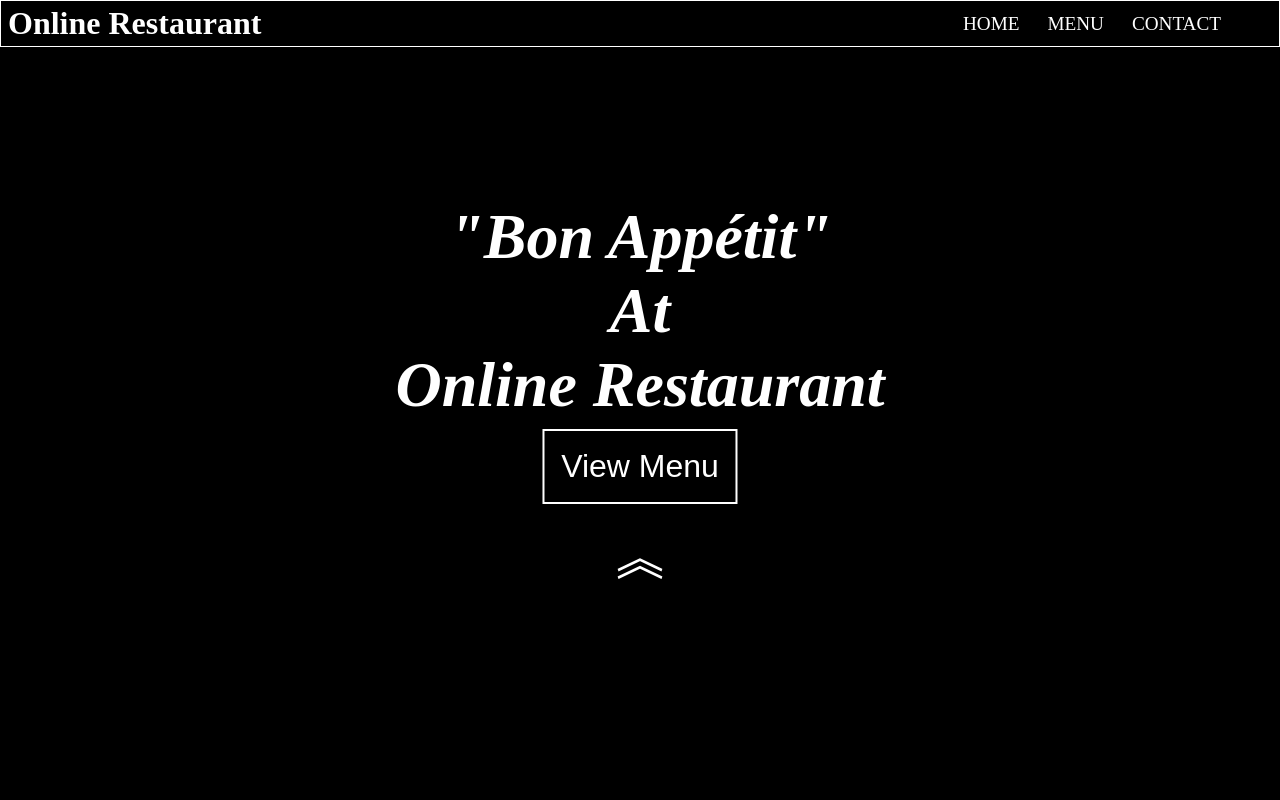
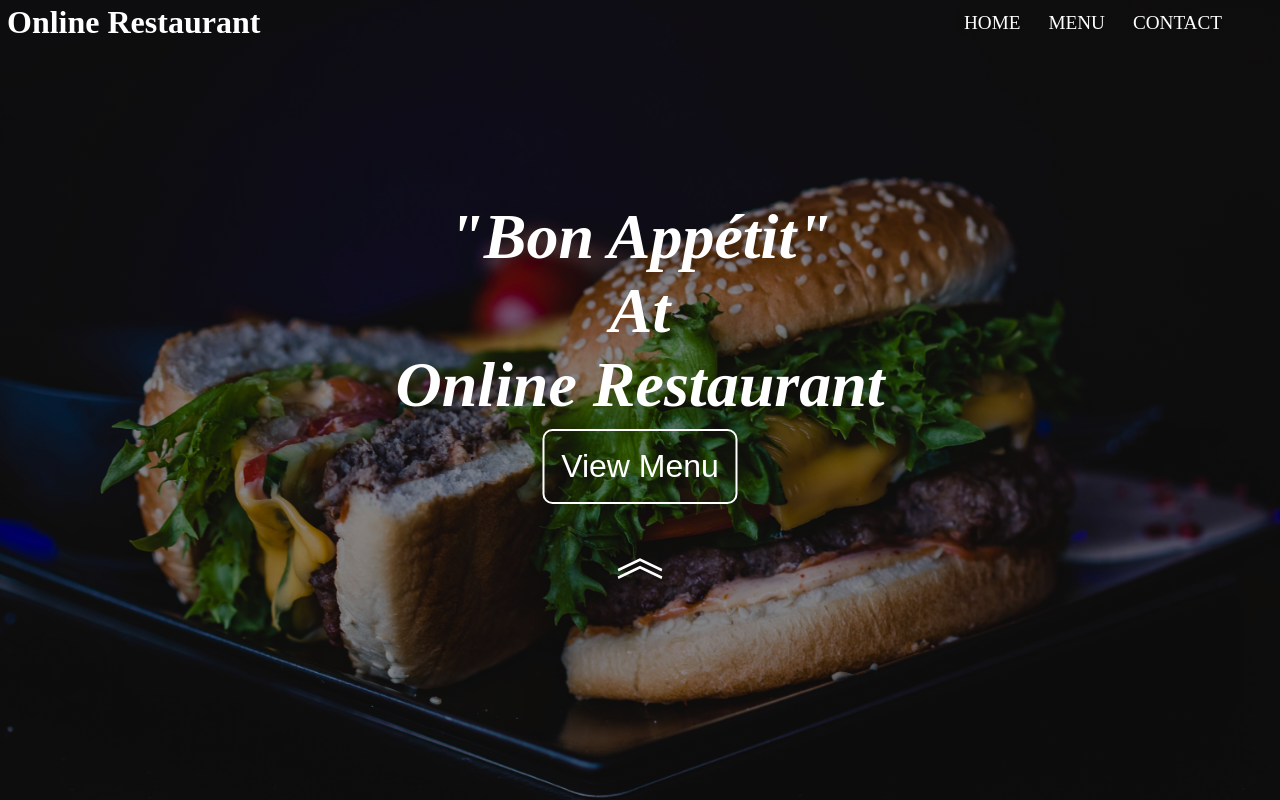
Before and after one commit to Kyle-Panuringan/online-restaurant, a React (Create React App) app: page / in a window 1280 px wide. Built offline with nearby package versions, Linux system fonts and the light colour scheme.

Commit message:
Update index.scss

```diff
--- a/src/components/home/home.scss
+++ b/src/components/home/home.scss
@@ -17,12 +17,14 @@
 		background: transparent;
 		color: white;
 		border: 2px solid white;
+		border-radius: 10px;
 		cursor: pointer;
 		transition: all 0.5s;
 		&:hover {
 			border-radius: 20px;
-			color: yellow;
+			color: black;
 			border-color: yellow;
+			background: yellow;
 		}
 	}
 }
--- a/src/components/navbar/navbar.scss
+++ b/src/components/navbar/navbar.scss
@@ -3,7 +3,6 @@
 	display: flex;
 	justify-content: space-between;
 	background: transparent;
-	border: 1px solid white;
 	width: 100vw;
 	padding: 4px 7px;
 	z-index: 2;
--- a/src/index.scss
+++ b/src/index.scss
@@ -5,5 +5,10 @@
 }
 body {
 	color: white;
-	background: black;
+	height: 100vh;
+	background: linear-gradient(rgba(0, 0, 0, 0.4), rgba(0, 0, 0, 0.4)),
+		url("./assets/bg.jpg");
+	background-position: center;
+	background-repeat: no-repeat;
+	background-size: cover;
 }
```
Also changed, not shown: src/assets/bg.jpg (added).
